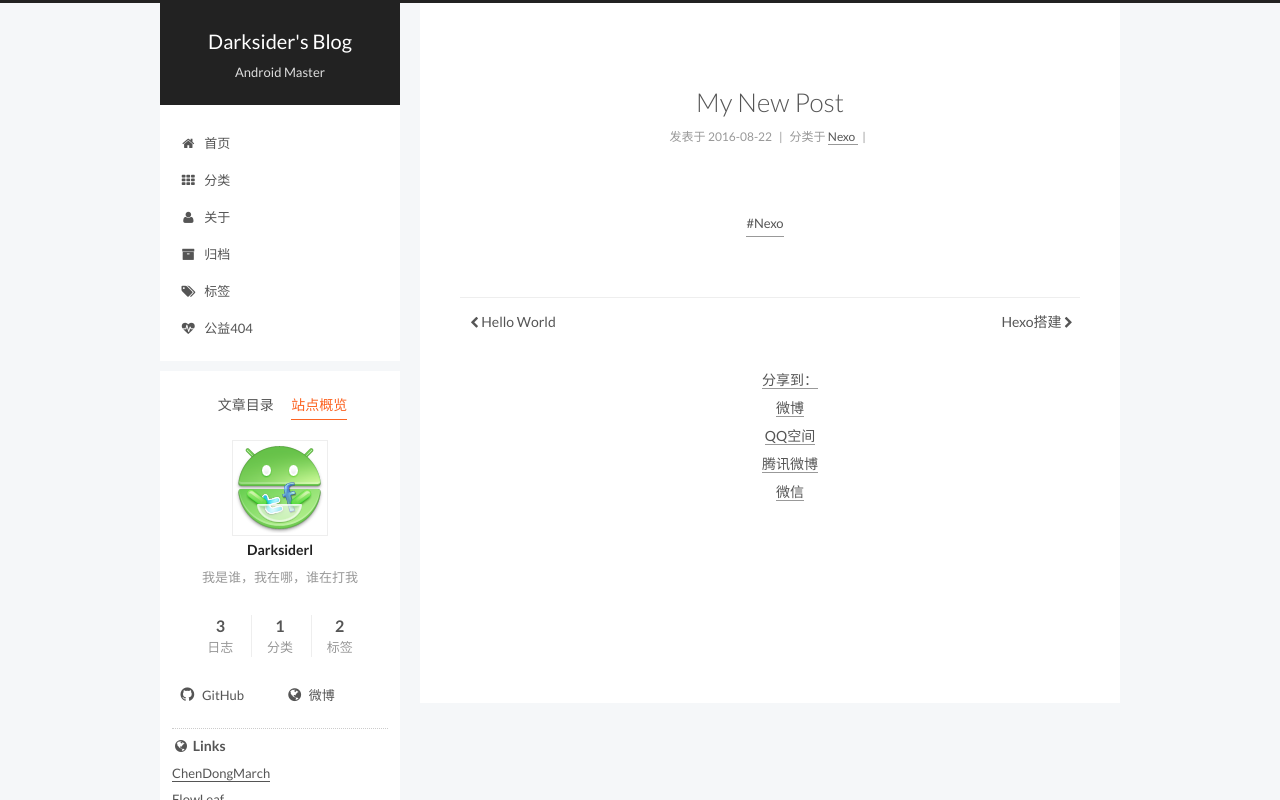
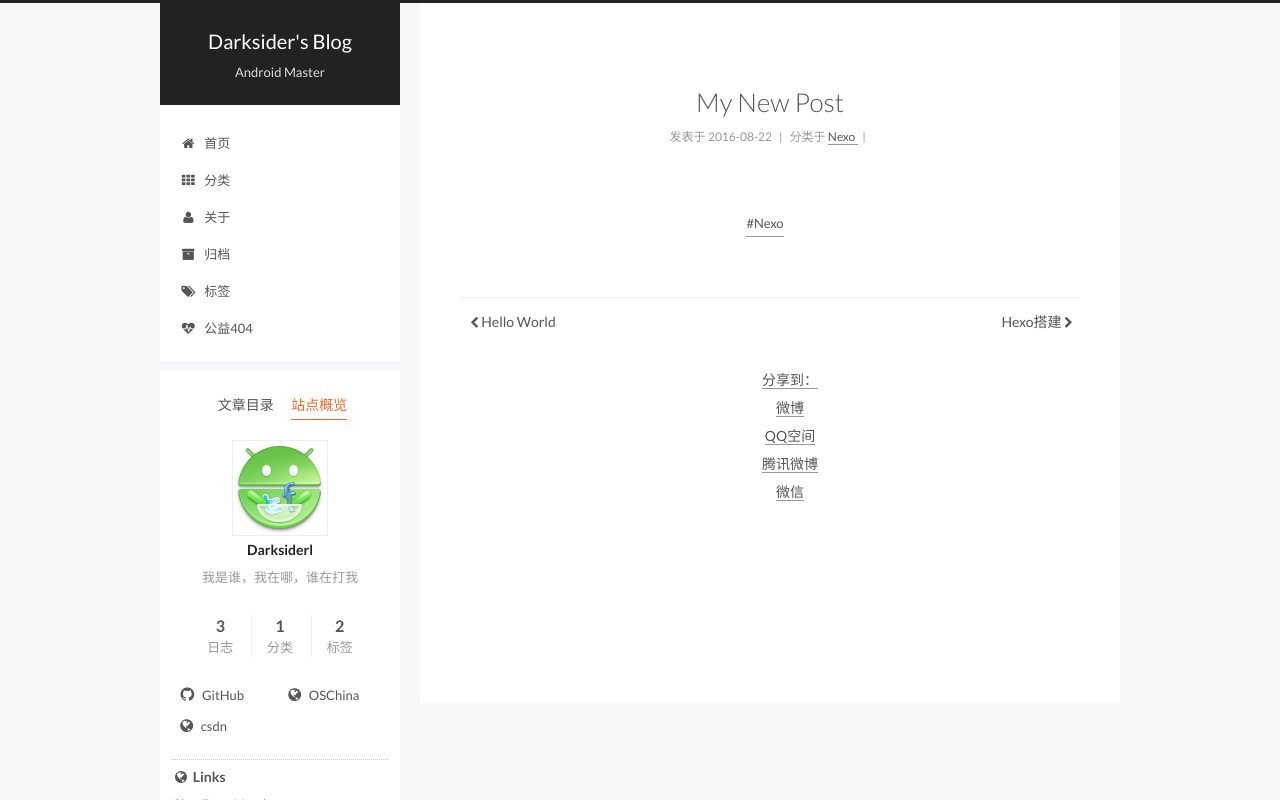
Before and after one commit to Darksiderlyd/Darksiderlyd.github.io, a plain HTML site: page 2016/08/22/My-New-Post/index.html in a window 1280 px wide. Both pictures are taken after a click on the item "站点概览". Shown: the top 800 px of the page. Drawn offline with nearby package versions, Linux system fonts and the light colour scheme; some packages are replaced by stand-ins of ours; a script that the page names is missing.

Commit message:
Site updated: 2016-08-23 15:03:37

```diff
--- a/2016/08/22/My-New-Post/index.html
+++ b/2016/08/22/My-New-Post/index.html
@@ -514,11 +514,20 @@
               </span>
 
               <span class="links-of-author-item">
-                <a href="http://blog.csdn.net/u011148116" target="_blank" title="微博">
+                <a href="http://git.oschina.net/lydnet" target="_blank" title="OSChina">
 
                     <i class="fa fa-fw fa-globe"></i>
 
-                  微博
+                  OSChina
+                </a>
+              </span>
+
+              <span class="links-of-author-item">
+                <a href="http://blog.csdn.net/u011148116" target="_blank" title="csdn">
+
+                    <i class="fa fa-fw fa-globe"></i>
+
+                  csdn
                 </a>
               </span>
 
--- a/css/main.css
+++ b/css/main.css
@@ -1549,7 +1549,7 @@ pre .javascript .function {
   width: 4px;
   height: 4px;
   border-radius: 50%;
-  background: #acff5e;
+  background: #4094f6;
 }
 .links-of-blogroll {
   font-size: 13px;
```
Also changed, not shown: 2016/08/22/hello-world/index.html (+11 -2 lines), 2016/08/23/Hexo搭建/index.html (+11 -2 lines), 404.html (+11 -2 lines), about/index.html (+11 -2 lines), archives/2016/08/index.html (+11 -2 lines), archives/2016/index.html (+11 -2 lines), archives/index.html (+11 -2 lines), categories/Nexo/index.html (+11 -2 lines), categories/index.html (+11 -2 lines), index.html (+11 -2 lines), tags/Blog/index.html (+11 -2 lines), tags/Nexo/index.html (+11 -2 lines), tags/index.html (+11 -2 lines).
